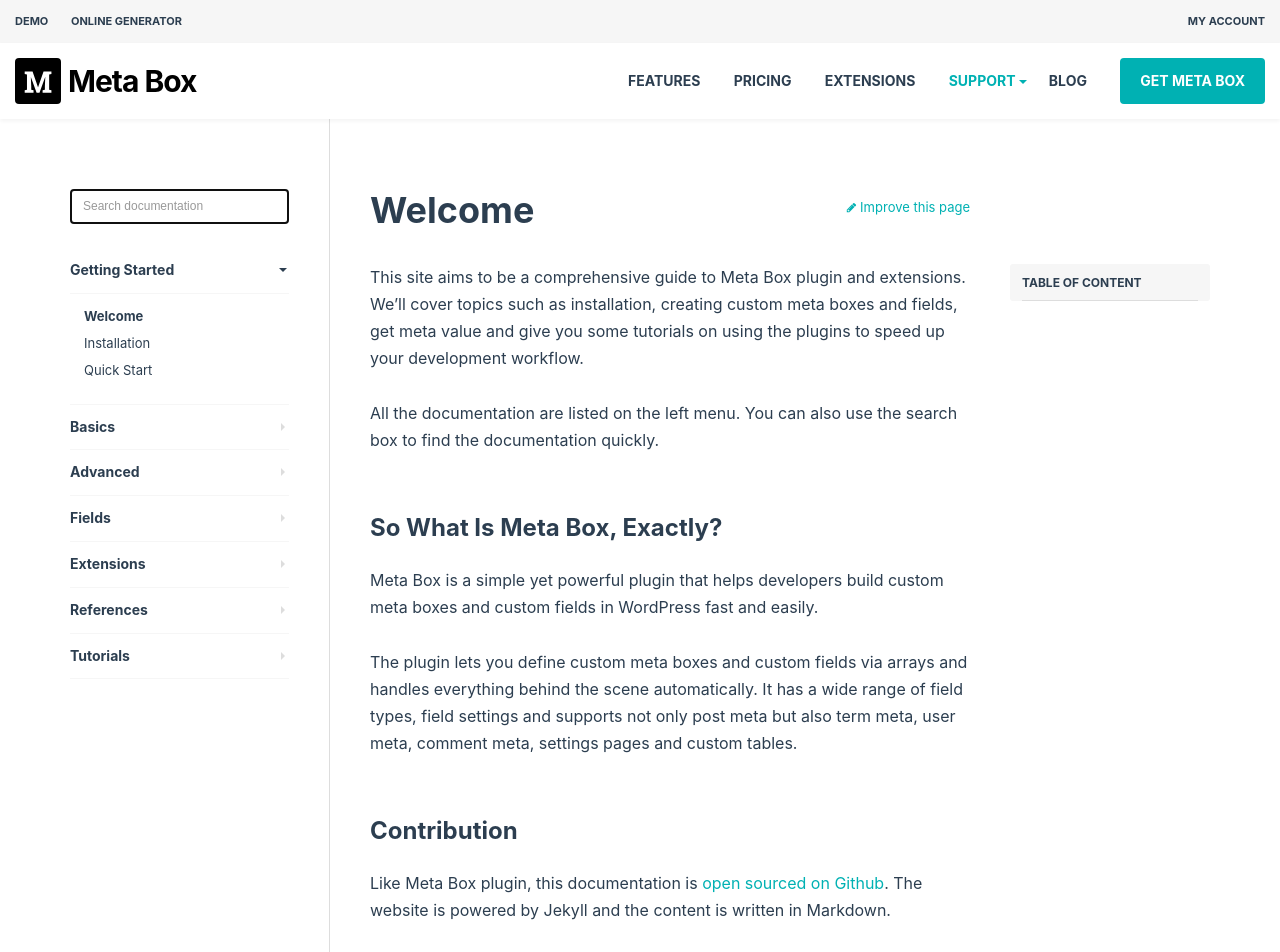
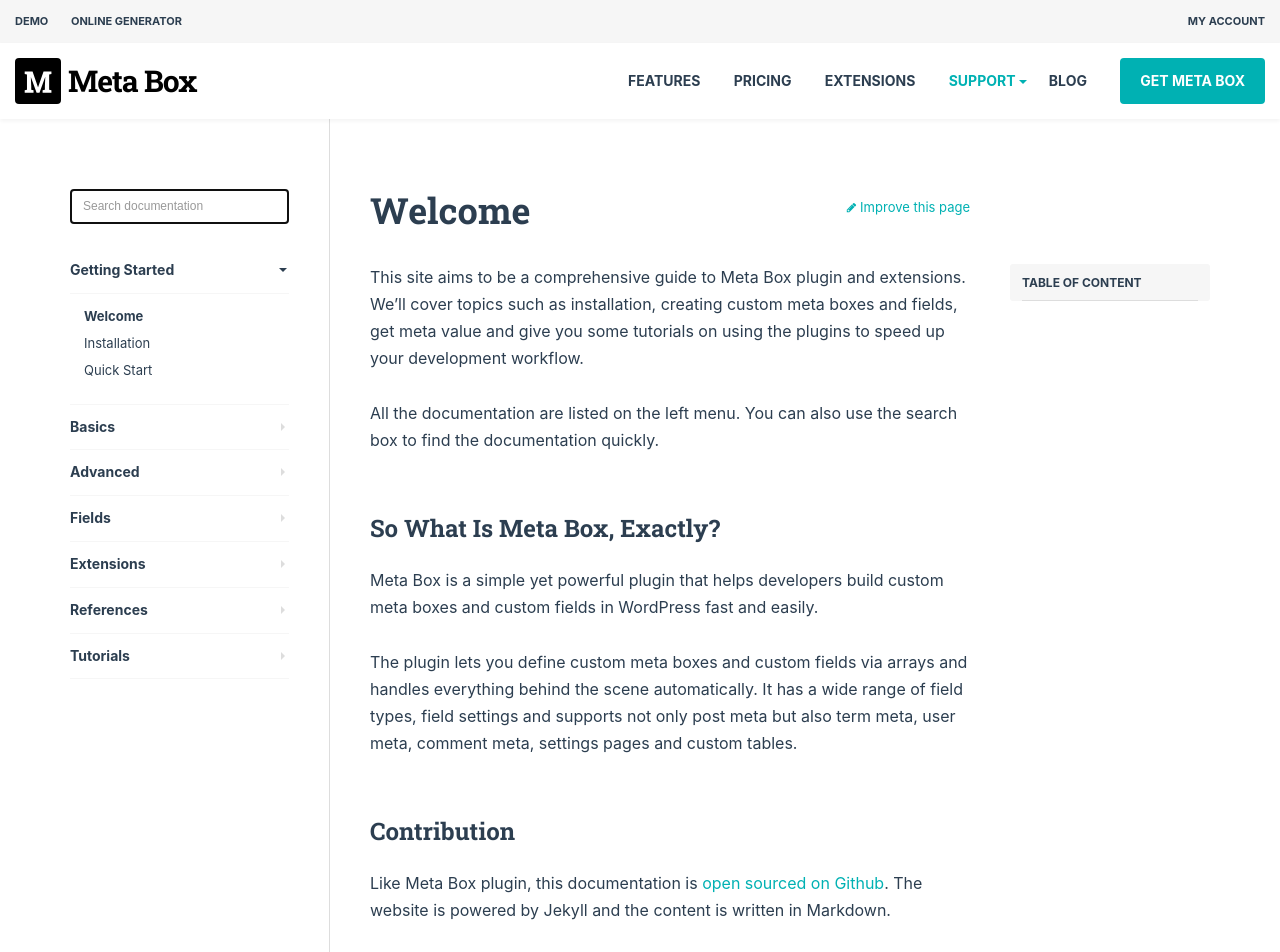
Before and after one commit to wpmetabox/docs, a Jekyll site: the page built from index.md, in a window 1280 px wide and 1400 px high. Shown: the top 952 px of the window. Built offline with Jekyll 4.4.1, drawn with Linux system fonts in a browser that asks for light colours; comment, search, counter and statistics services are not loaded.

Commit message:
Fix missing font family for h1, h2

```diff
--- a/_sass/base.scss
+++ b/_sass/base.scss
@@ -23,15 +23,11 @@
 }
 h1 {
 	font-size: 3.6rem;
-	.wf-active & {
-		font-family: "Roboto Slab", sans-serif;
-	}
+	font-family: "Roboto Slab", sans-serif;
 }
 h2 {
 	font-size: 2.4rem;
-	.wf-active & {
-		font-family: "Roboto Slab", sans-serif;
-	}
+	font-family: "Roboto Slab", sans-serif;
 }
 h3 {
 	font-size: 1.6rem;
```
